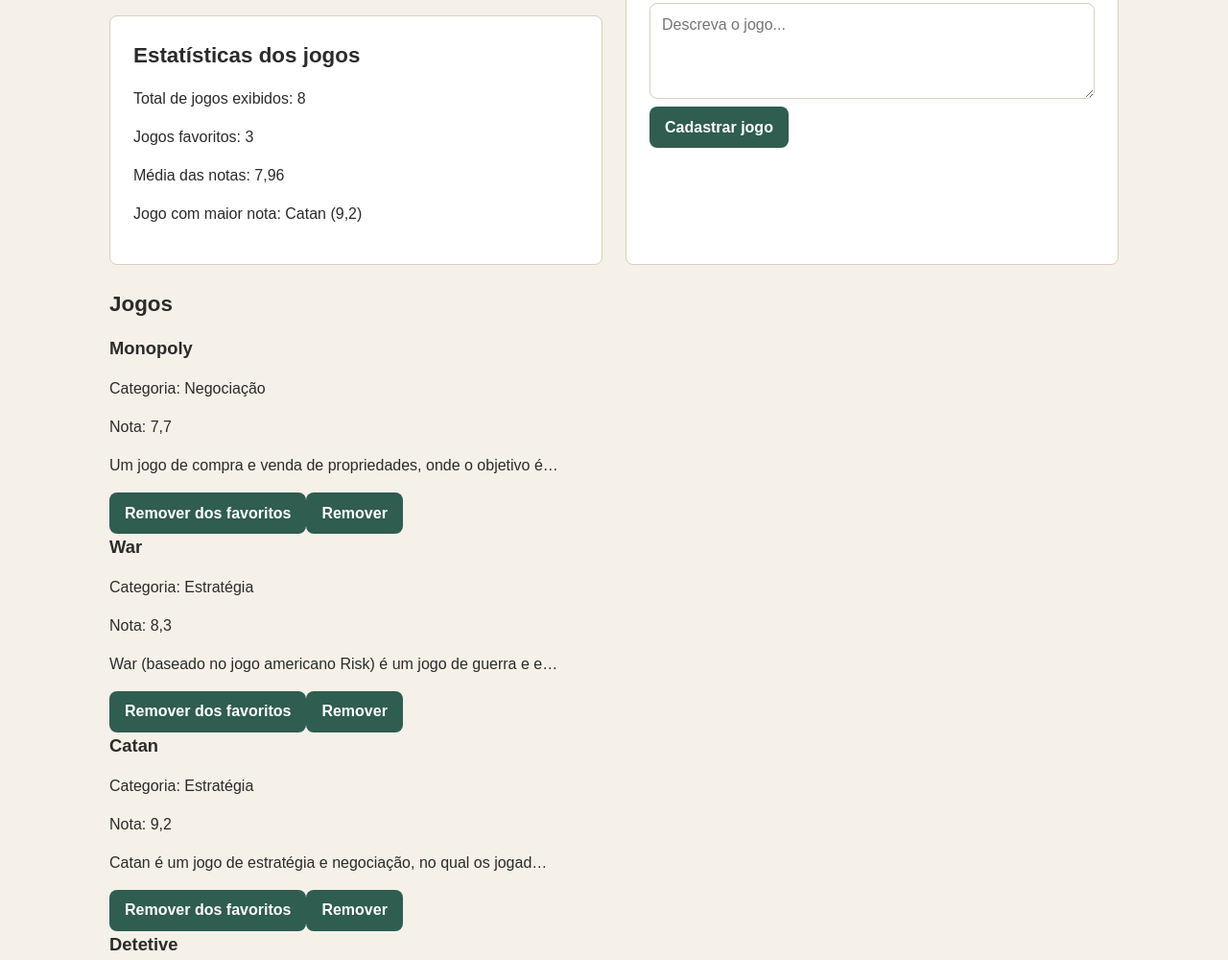
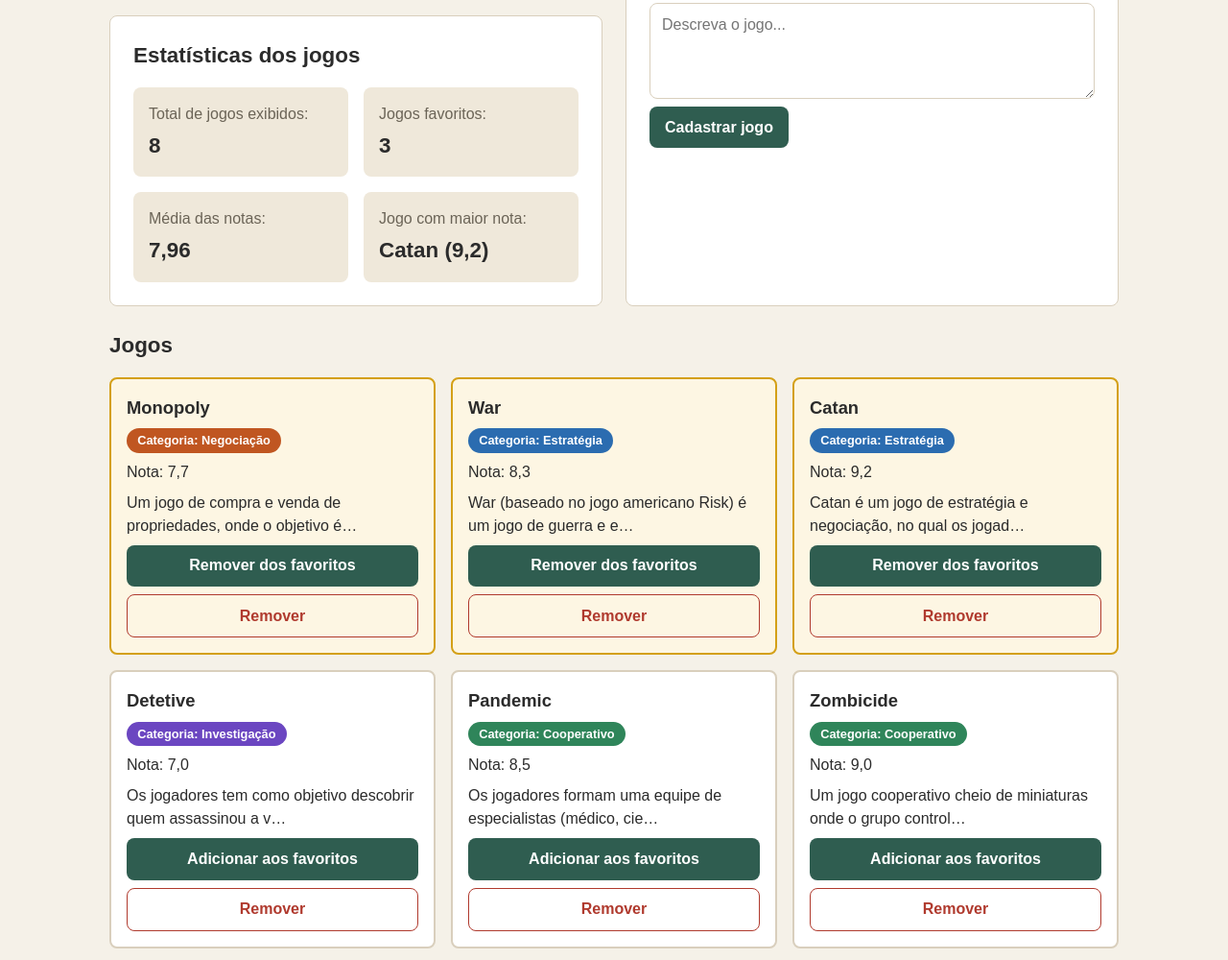
Before and after one commit to gabrielshrocha/fatecrp-dw-avaliacao, a plain HTML site: page index.html in a window 1280 px wide. Shown: the part 479-1479 px from the top of the page at 96% size. Drawn offline with Linux system fonts and the light colour scheme.

Commit message:
style: painel, cards, categorias e estados de erro e favorito

```diff
--- a/css/style.css
+++ b/css/style.css
@@ -212,8 +212,144 @@ form button {
     margin: 0;
 }
 
+/* 6. Painel de estatísticas */
 
-/* 6. Responsividade */
+#painel-estatisticas {
+    display: grid;
+    grid-template-columns: repeat(auto-fit, minmax(min(100%, 200px), 1fr));
+    align-content: start;
+    gap: var(--espaco-medio);
+}
+
+#painel-estatisticas h2 {
+    grid-column: 1 / -1;
+    margin: 0;
+}
+
+#painel-estatisticas p {
+    margin: 0;
+    padding: var(--espaco-medio);
+
+    background-color: var(--cor-painel);
+    border-radius: var(--raio);
+
+    color: var(--cor-texto-suave);
+}
+
+/* O número de cada estatística aparece grande, abaixo do texto */
+
+#painel-estatisticas span {
+    display: block;
+    margin-top: 0.25rem;
+
+    color: var(--cor-texto);
+    font-size: 1.4rem;
+    font-weight: bold;
+}
+
+
+/* 7. Cards dos jogos */
+
+#lista-jogos {
+    display: grid;
+    grid-template-columns: repeat(auto-fill, minmax(min(100%, 260px), 1fr));
+    gap: var(--espaco-medio);
+}
+
+.card-jogo {
+    display: flex;
+    flex-direction: column;
+    gap: var(--espaco-pequeno);
+
+    padding: var(--espaco-medio);
+
+    background-color: var(--cor-cartao);
+    border: 2px solid var(--cor-borda);
+    border-radius: var(--raio);
+
+    transition:
+        transform var(--transicao),
+        box-shadow var(--transicao),
+        border-color var(--transicao);
+}
+
+.card-jogo:hover {
+    transform: translateY(-4px);
+    box-shadow: var(--sombra);
+}
+
+.card-jogo p {
+    margin: 0;
+}
+
+/* Empurra os botões para o fim do card, alinhando cards de alturas diferentes */
+
+.card-jogo button:first-of-type {
+    margin-top: auto;
+}
+
+.botao-remover {
+    background-color: transparent;
+    border: 1px solid var(--cor-perigo);
+    color: var(--cor-perigo);
+}
+
+.botao-remover:hover {
+    background-color: var(--cor-perigo);
+    color: #ffffff;
+}
+
+
+/* 8. [R2] Classes aplicadas pelo switch de categoria */
+
+.estrategia,
+.cooperativo,
+.negociacao,
+.investigacao,
+.outras-categorias {
+    align-self: flex-start;
+    padding: 0.2rem 0.7rem;
+
+    border-radius: var(--raio-pilula);
+
+    color: #ffffff;
+    font-size: 0.8rem;
+    font-weight: bold;
+}
+
+.estrategia        { background-color: var(--cor-estrategia); }
+.cooperativo       { background-color: var(--cor-cooperativo); }
+.negociacao        { background-color: var(--cor-negociacao); }
+.investigacao      { background-color: var(--cor-investigacao); }
+.outras-categorias { background-color: var(--cor-outras); }
+
+
+/* 9. Estados: erro, mensagens e favorito */
+
+/* [R4] Indicação visual de campos inválidos */
+
+.campo-erro {
+    border: 2px solid var(--cor-perigo);
+}
+
+.mensagem-sucesso {
+    color: var(--cor-sucesso);
+    font-weight: bold;
+}
+
+.mensagem-erro {
+    color: var(--cor-perigo);
+    font-weight: bold;
+}
+
+/* [R5] Destaque visual dos jogos favoritos */
+
+.card-jogo.favorito {
+    border-color: var(--cor-favorito);
+    background-color: var(--cor-favorito-fundo);
+}
+
+/* 10. Responsividade */
 
 @media (min-width: 768px) {
     header {
```
